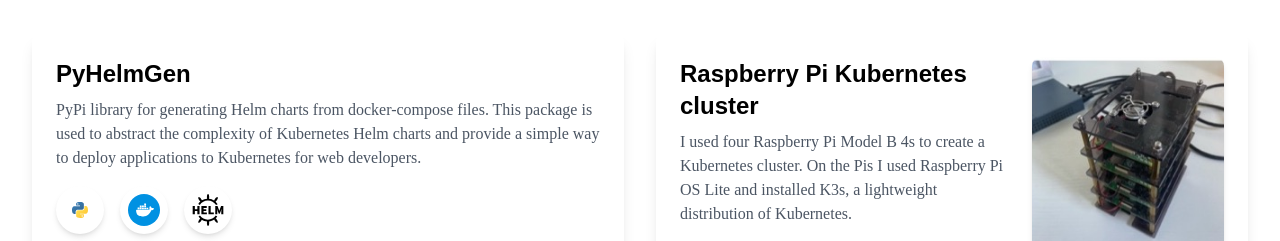
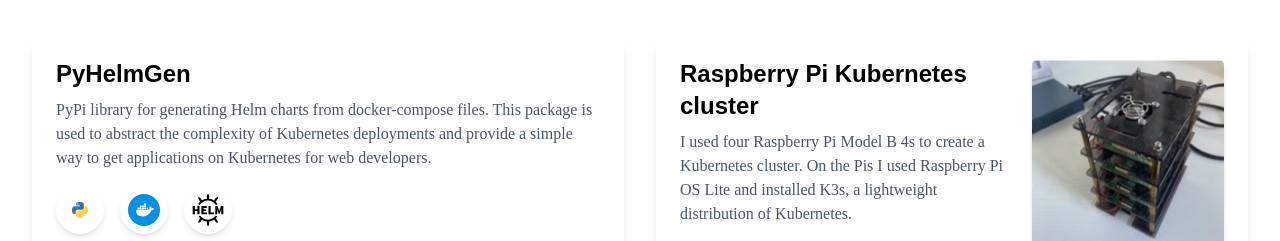
Before and after one commit to NickCaravias/nickcaravias.github.io, a React (Vite) app in the folder nick-caravias/: page / in a window 1280 px wide. Shown: the part 2462-2703 px from the top of the page. Built offline with nearby package versions, Linux system fonts and the light colour scheme.

Commit message:
Update Portfolio.tsx

```diff
--- a/nick-caravias/src/components/Portfolio.tsx
+++ b/nick-caravias/src/components/Portfolio.tsx
@@ -13,7 +13,7 @@
   const projects = [
     {
       title: "PyHelmGen",
-      description: "PyPi library for generating Helm charts from docker-compose files. This package is used to abstract the complexity of Kubernetes Helm charts and provide a simple way to deploy applications to Kubernetes for web developers.",
+      description: "PyPi library for generating Helm charts from docker-compose files. This package is used to abstract the complexity of Kubernetes deployments and provide a simple way to get applications on Kubernetes for web developers.",
       technologies: [
         { icon: pythonIcon, name: "Python" },
         { icon: dockerIcon, name: "Docker" },
```
